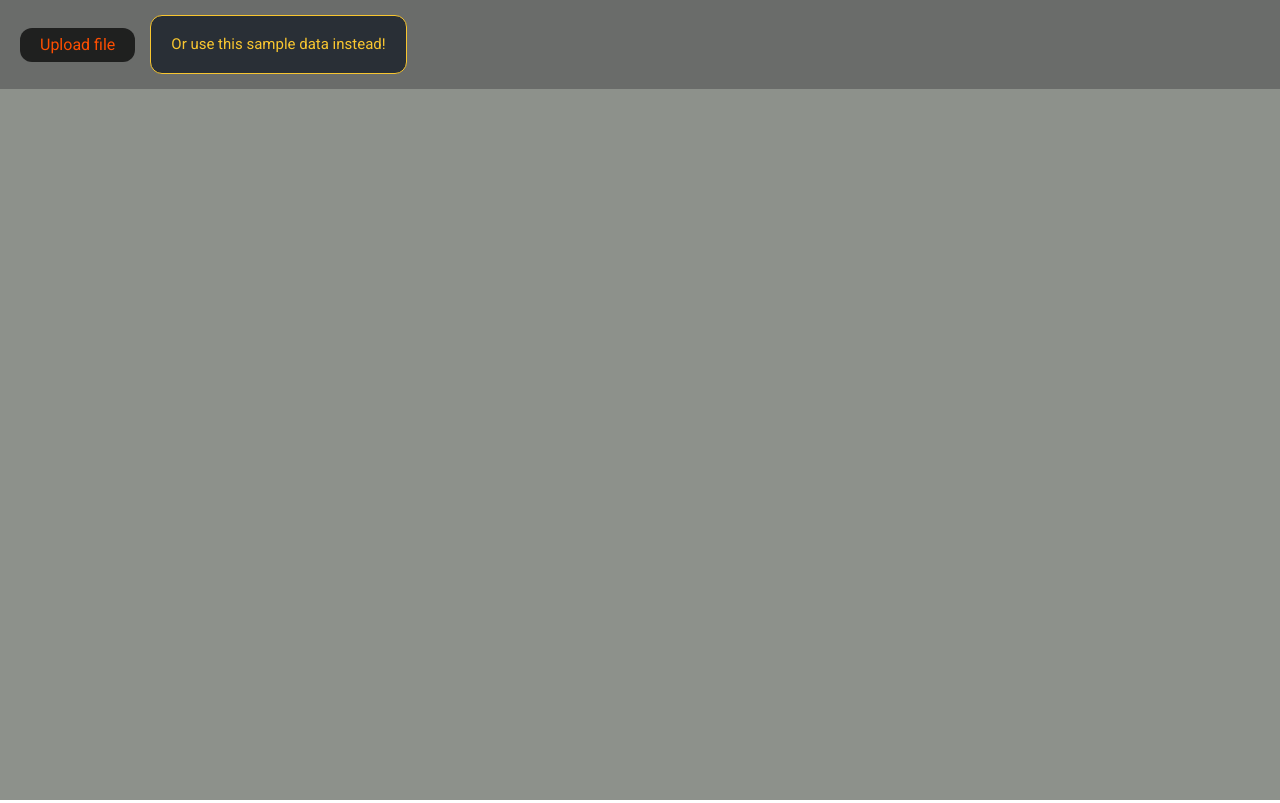
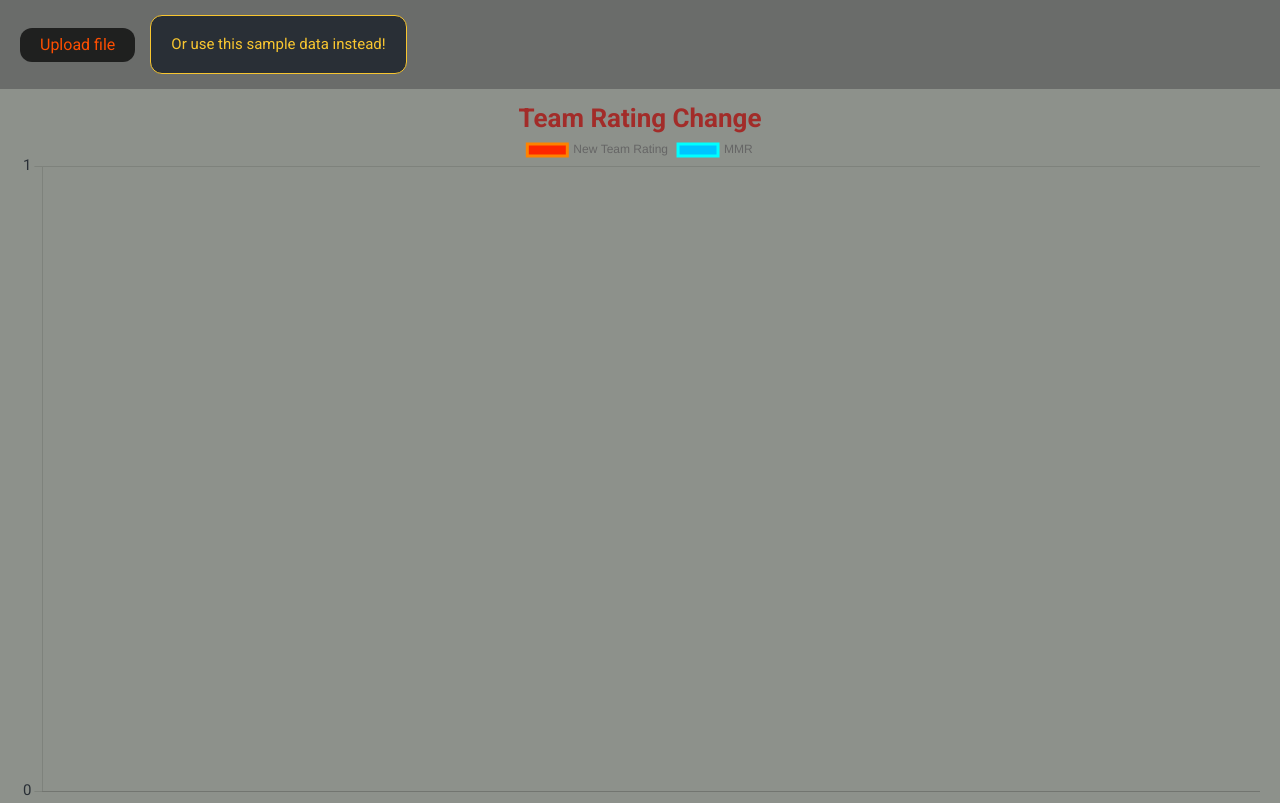
Before and after one commit to erom-dm/arena-stat-parser, a React (Create React App) app: page /#/rating-change in a window 1280 px wide. Before the commit this address led to /#/. Built offline with nearby package versions, Linux system fonts and the light colour scheme.

Commit message:
Dashboard render optimizations

```diff
--- a/package.json
+++ b/package.json
@@ -58,6 +58,7 @@
   },
   "devDependencies": {
     "@types/d3-scale-chromatic": "^3.0.0",
+    "@welldone-software/why-did-you-render": "^6.2.3",
     "gh-pages": "^3.2.3",
     "prettier": "2.4.1"
   },
--- a/src/App.tsx
+++ b/src/App.tsx
@@ -1,11 +1,11 @@
 import React from "react";
 import "./App.css";
-import Dashboard from "./components/Dashboard";
+import DashboardWrap from "./components/DashboardWrap";
 
 function App() {
   return (
     <div className="main-wrap">
-      <Dashboard />
+      <DashboardWrap />
     </div>
   );
 }
--- a/src/components/ChartWrapper.tsx
+++ b/src/components/ChartWrapper.tsx
@@ -7,7 +7,6 @@ import { matchArrayFromSelectedSessions } from "../utils/dataSetHelpers";
 import TeamsChart from "./TeamsChart";
 import MatchList from "./MatchList";
 import EmptyRoute from "./EmptyRoute";
-import ClearRoute from "./ClearRoute";
 
 export type chartContainerProps = {
   sessionData: MatchSessions;
@@ -51,12 +50,6 @@ const ChartWrapper: React.FC<chartContainerProps> = ({
           }
         />
         <Route
-          path={"/arena-stat-parser"}
-          element={
-            sessionData?.size ? <Navigate to="/matches" replace={true} /> : null
-          }
-        />
-        <Route
           path={"/matches"}
           element={<MatchList selectedArenaMatches={selectedArenaMatches} />}
         />
@@ -74,16 +67,6 @@ const ChartWrapper: React.FC<chartContainerProps> = ({
           path={"/teams"}
           element={<TeamsChart selectedArenaMatches={selectedArenaMatches} />}
         />
-        <Route
-          path={"/clear-storage"}
-          element={
-            sessionData?.size ? (
-              <ClearRoute />
-            ) : (
-              <Navigate to="/matches" replace={true} />
-            )
-          }
-        />
         <Route path={"*"} element={<EmptyRoute />} />
       </Routes>
     </div>
--- a/src/components/ClearRoute.tsx
+++ /dev/null
@@ -1,12 +0,0 @@
-import React from "react";
-
-const ClearRoute: React.FC = () => {
-  return (
-    <div className={"empty-route"}>
-      <div>Local storage has been cleared</div>
-      <div>Refresh page</div>
-    </div>
-  );
-};
-
-export default ClearRoute;
--- a/src/components/ClearStateButton.tsx
+++ b/src/components/ClearStateButton.tsx
@@ -27,7 +27,7 @@ const ClearStateButton: React.FC<clearStateBtnProps> = ({
       toggleModal();
       clearLocalStorage(); // wipe local storage
       localStoreChangeHandler((prevState) => !prevState); // update dashboard state
-      navigate("/clear-storage", { replace: false });
+      navigate("/", { replace: false });
     }
   };
 
--- a/src/components/Dashboard.tsx
+++ b/src/components/Dashboard.tsx
@@ -1,59 +1,43 @@
-import React, { useEffect, useState } from "react";
+import React, { useMemo, useState } from "react";
 import UploadArea from "./UploadArea";
-import {
-  INSTANCE_DATA,
-  sampleDataToLocalStorage,
-} from "../utils/stateManagement";
-import { MatchSessions, ModdedArenaMatch } from "../Types/ArenaTypes";
-import { filterMatchData, CHART_TYPES } from "../utils/dataSetHelpers";
-import { getSessions } from "../utils/sessionManagement";
+import { sampleDataToLocalStorage } from "../utils/stateManagement";
+import { ModdedArenaMatch } from "../Types/ArenaTypes";
+import { CHART_TYPES, filterMatchData } from "../utils/dataSetHelpers";
 import SessionSelect from "./SessionSelect";
-import getTeams from "../utils/teamManagement";
 import TeamSelect from "./TeamSelect";
 import ButtonGroup from "./ButtonGroup";
 import ChartWrapper from "./ChartWrapper";
 import SettingsModal from "./SettingsModal";
+import { getSessions } from "../utils/sessionManagement";
 
 export type dashboardProps = {
-  className?: string;
+  moddedMatchData: ModdedArenaMatch[];
+  myTeams: string[];
+  setLocalStorageChanged: React.Dispatch<React.SetStateAction<boolean>>;
 };
 
-const Dashboard: React.FC<dashboardProps> = () => {
-  const [moddedMatchData, setModdedMatchData] = useState<ModdedArenaMatch[]>();
-  const [myTeams, setMyTeams] = useState<string[]>([""]);
-  const [myTeamSelection, setMyTeamSelection] = useState<string>("");
-  const [sessionData, setSessionData] = useState<MatchSessions>(new Map());
+const Dashboard: React.FC<dashboardProps> = ({
+  moddedMatchData,
+  myTeams,
+  setLocalStorageChanged,
+}) => {
+  const matchDataIsEmpty = !moddedMatchData.length;
+  const [myTeamSelection, setMyTeamSelection] = useState<string>(
+    myTeams?.length ? myTeams[0] : ""
+  );
   const [sessionSelection, setSessionSelection] = useState<number[]>([0]);
-  const [localStorageChanged, setLocalStorageChanged] =
-    useState<boolean>(false);
-
-  useEffect(() => {
-    // Local storage match data => Modified arena match data in local state
-    const localStorageMatchState = window.localStorage.getItem(INSTANCE_DATA);
-    if (localStorageMatchState) {
-      const moddedMatchData = JSON.parse(localStorageMatchState); // Get raw match data from storage
-      setModdedMatchData(moddedMatchData); // Put all modified match data in local state
-      setMyTeams(getTeams(moddedMatchData)); // Get team data
-    }
-  }, [localStorageChanged]);
-
-  useEffect(() => {
-    // Apply filters to modded match data and create session data based on result
-    if (moddedMatchData) {
-      const filteredMatchData = filterMatchData(
-        moddedMatchData,
-        myTeamSelection
-      );
-      setSessionData(getSessions(filteredMatchData));
-      setSessionSelection([0]);
-    }
-  }, [moddedMatchData, myTeamSelection]);
+  const sessionData = useMemo(
+    () =>
+      moddedMatchData &&
+      getSessions(filterMatchData(moddedMatchData, myTeamSelection)),
+    [myTeamSelection, moddedMatchData]
+  );
 
   return (
     <div className="dashboard">
       <div className="dashboard__top-bar">
         <UploadArea localStoreChangeHandler={setLocalStorageChanged} />
-        {!moddedMatchData && (
+        {matchDataIsEmpty && (
           <button
             className={"dashboard__sample-data-button"}
             onClick={() => sampleDataToLocalStorage(setLocalStorageChanged)}
@@ -61,7 +45,7 @@ const Dashboard: React.FC<dashboardProps> = () => {
             Or use this sample data instead!
           </button>
         )}
-        {moddedMatchData && (
+        {!matchDataIsEmpty && (
           <div className="dashboard__filters">
             <ButtonGroup buttonLabels={CHART_TYPES} />
             {myTeams && (
@@ -75,16 +59,15 @@ const Dashboard: React.FC<dashboardProps> = () => {
             )}
           </div>
         )}
-        {moddedMatchData && (
+        {!matchDataIsEmpty && (
           <SettingsModal localStoreChangeHandler={setLocalStorageChanged} />
         )}
       </div>
-      {moddedMatchData && (
-        <ChartWrapper
-          sessionData={sessionData}
-          sessionSelection={sessionSelection}
-        />
-      )}
+
+      <ChartWrapper
+        sessionData={sessionData}
+        sessionSelection={sessionSelection}
+      />
     </div>
   );
 };
--- /dev/null
+++ b/src/components/DashboardWrap.tsx
@@ -0,0 +1,23 @@
+import React, { useState } from "react";
+import Dashboard from "./Dashboard";
+import { ModdedArenaMatch } from "../Types/ArenaTypes";
+import { INSTANCE_DATA } from "../utils/stateManagement";
+import getTeams from "../utils/teamManagement";
+
+const DashboardWrap: React.FC = () => {
+  const [, setLocalStorageChanged] = useState<boolean>(false);
+  const moddedMatchData: ModdedArenaMatch[] = JSON.parse(
+    window.localStorage.getItem(INSTANCE_DATA) || "[]"
+  );
+  const myTeams: string[] = getTeams(moddedMatchData);
+
+  return (
+    <Dashboard
+      moddedMatchData={moddedMatchData}
+      myTeams={myTeams}
+      setLocalStorageChanged={setLocalStorageChanged}
+    />
+  );
+};
+
+export default DashboardWrap;
```
Also changed, not shown: 1 other file (tests, documents, lock files or other folders).
